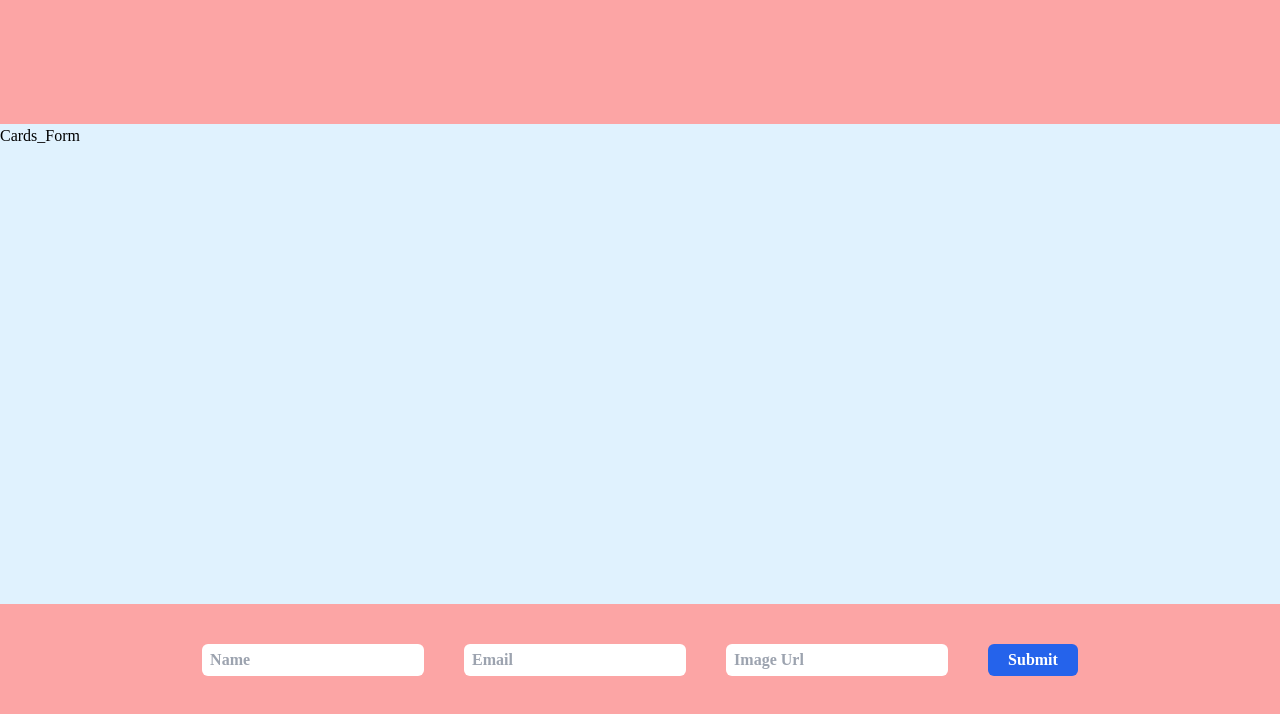
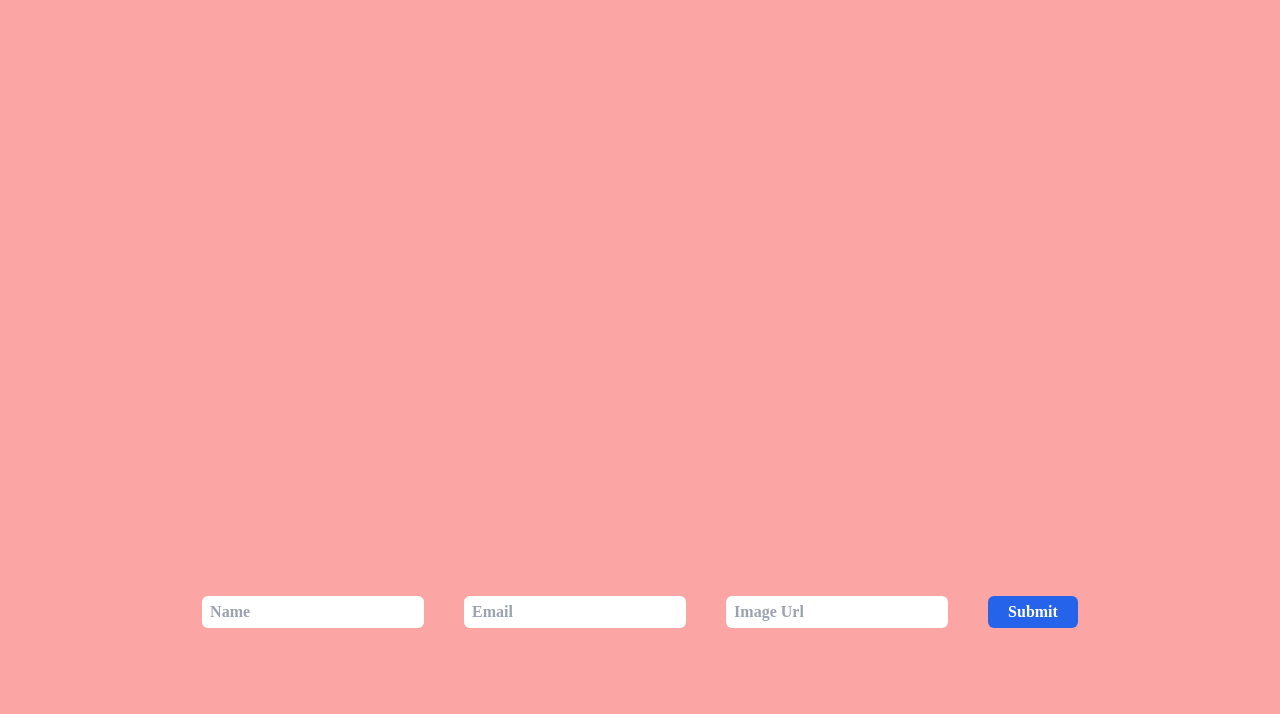
Before and after one commit to Om101101/react_js_learn, a React (Vite) app: page / in a window 1280 px wide. Shown: the top 714 px of the page. Built offline with nearby package versions, Linux system fonts and the light colour scheme.

Commit message:
Refactor Cards_Form component to accept users prop and render Card_form for each user

```diff
--- a/src/Componets/Cards_Form.jsx
+++ b/src/Componets/Cards_Form.jsx
@@ -1,8 +1,14 @@
 import React from 'react'
+import Card_form from './Card_form'
 
-function Cards_Form() {
+function Cards_Form({users}) {
   return (
-    <div className='w-full h-[60vh] bg-sky-100'>Cards_Form</div>
+    <div className='w-full h-96 max-h-96 overflow-auto flex justify-center gap-4 p-4 flex-wrap'>
+        {users.map((item,index)=>{
+         return<Card_form key={index} users={users}/>
+        })}
+
+    </div>
   )
 }
 
```
